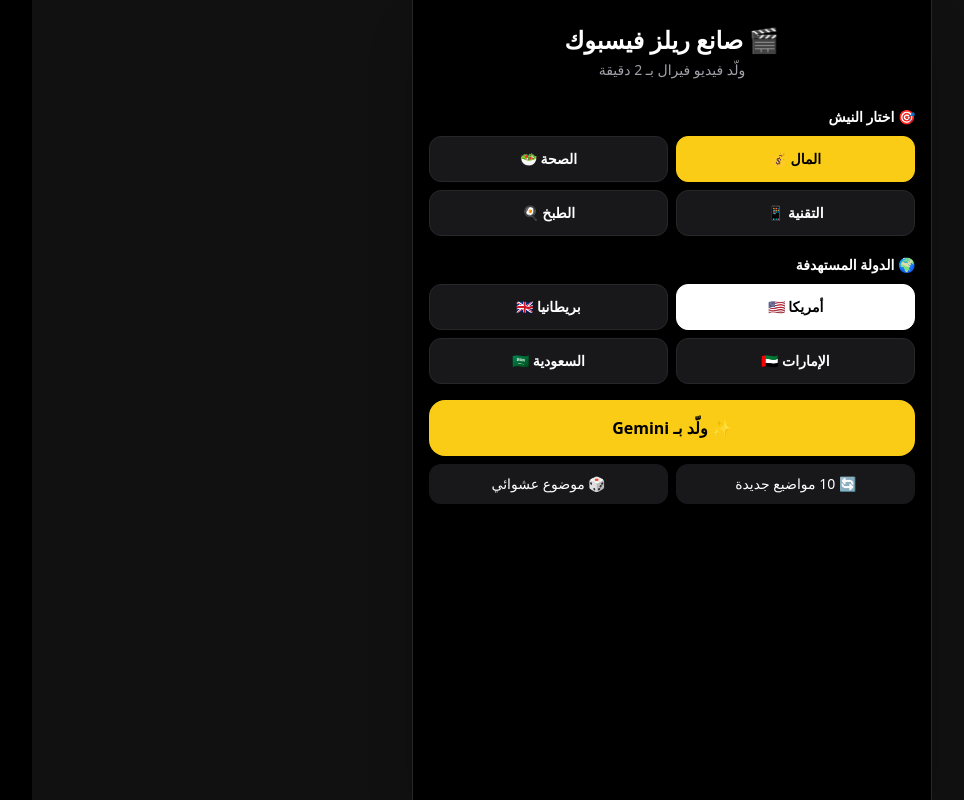
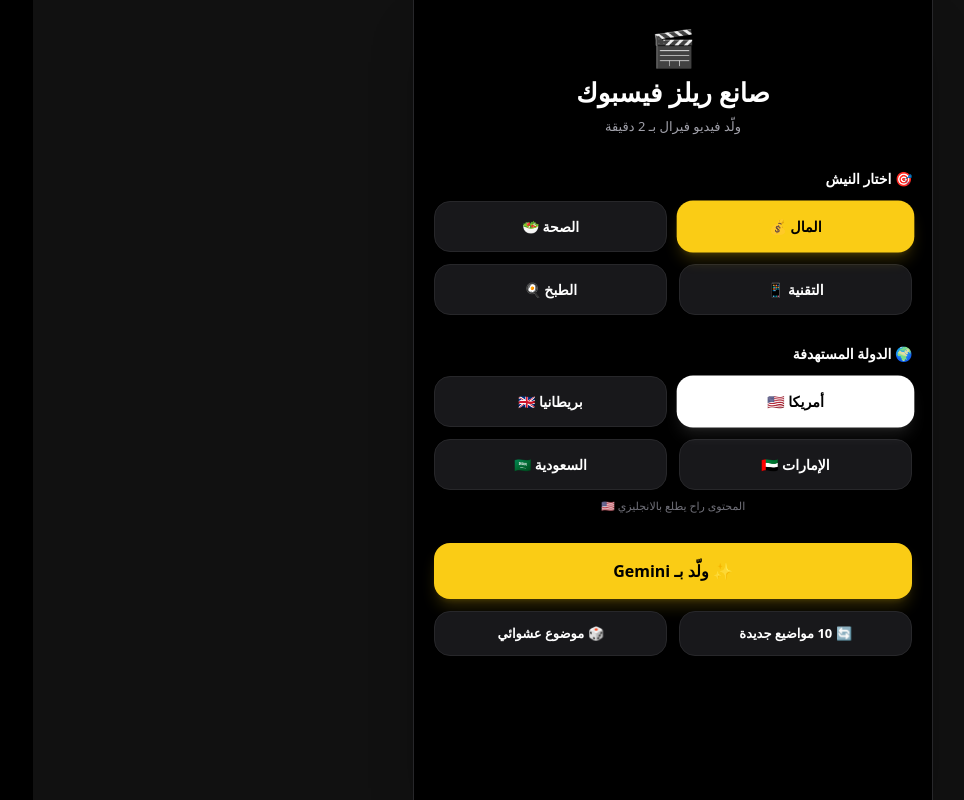
Before and after one commit to abc571880-ui/facebook-reels-maker, a Next.js app: page / in a window 1280 px wide. Shown: the whole page, without its empty margins (65-1029 px from the left). Built offline with nearby package versions, Linux system fonts and the light colour scheme.

Commit message:
Update page.tsx

```diff
--- a/app/page.tsx
+++ b/app/page.tsx
@@ -2,21 +2,21 @@
 import { useState } from "react";
 
 const NICHES = [
-  { id: "money", name: "المال 💰", topics: ["How I saved $500 in 30 days", "Why your salary disappears in 10 days", "Side incomes you can start tonight", "3 money mistakes keeping you poor", "How rich people think about money", "Stop doing this with your money", "My $1000 emergency fund challenge", "Passive income ideas for beginners", "Why you are still broke", "5 habits of millionaires"] },
-  { id: "health", name: "الصحة 🥗", topics: ["Drink this every morning", "Why you are always tired", "3 foods destroying your health", "Lose belly fat without gym", "This habit is killing you slowly", "Morning routine of healthy people", "Stop eating this at night", "How I lost 10kg in 2 months", "Your body needs this vitamin", "Sleep like this to live longer"] },
-  { id: "tech", name: "التقنية 📱", topics: ["AI tools that make you money", "Your phone is spying on you", "Best AI apps in 2026", "Stop using ChatGPT like this", "Future jobs that will disappear", "This AI will replace your job", "Hidden iPhone tricks", "Make money with AI in 2026", "Secrets of your phone you didn't know", "Top 5 apps you need now"] },
-  { id: "cooking", name: "الطبخ 🍳", topics: ["3 ingredients dinner in 10 minutes", "This recipe broke the internet", "Crispy chicken secret", "Pasta in 5 minutes", "Best breakfast ever", "Stop cooking rice like this", "Viral pasta recipe", "Cheap meal that tastes expensive", "My grandmother's secret recipe", "Easy dessert with 2 ingredients"] },
+  { id: "money", name: "المال 💰", en: ["How I saved $500 in 30 days", "Why your salary disappears in 10 days", "Side incomes you can start tonight", "3 money mistakes keeping you poor", "How rich people think about money", "Stop doing this with your money", "My $1000 emergency fund challenge", "Passive income ideas for beginners", "Why you are still broke", "5 habits of millionaires"], ar: ["كيف وفّرت 500$ بـ 30 يوم", "ليش راتبك بخلص بـ 10 أيام", "دخل إضافي بتبلشو الليلة", "3 أخطاء بتخليك فقير", "كيف الأغنياء بفكرو بالمال", "وقف تعمل هيك بمصاريك", "تحدي 1000$ للطوارئ", "أفكار دخل سلبي للمبتدئين", "ليش انت لسا مفلس", "5 عادات المليونيرية"] },
+  { id: "health", name: "الصحة 🥗", en: ["Drink this every morning", "Why you are always tired", "3 foods destroying your health", "Lose belly fat without gym", "This habit is killing you slowly", "Morning routine of healthy people", "Stop eating this at night", "How I lost 10kg in 2 months", "Your body needs this vitamin", "Sleep like this to live longer"], ar: ["اشرب هاد كل صبح", "ليش انت دايماً تعبان", "3 أكلات بتدمر صحتك", "انحف بدون جيم", "هاي العادة بتقتلك ببطء", "روتين الصبح للناس الصحية", "وقف تاكل هاد بالليل", "كيف خسرت 10 كيلو بشهرين", "جسمك محتاج هاد الفيتامين", "نام هيك لتعيش أطول"] },
+  { id: "tech", name: "التقنية 📱", en: ["AI tools that make you money", "Your phone is spying on you", "Best AI apps in 2026", "Stop using ChatGPT like this", "Future jobs that will disappear", "This AI will replace your job", "Hidden iPhone tricks", "Make money with AI in 2026", "Secrets of your phone you didn't know", "Top 5 apps you need now"], ar: ["أدوات ذكاء اصطناعي بتعملك مصاري", "تلفونك بتجسس عليك", "أفضل تطبيقات ذكاء اصطناعي 2026", "وقف تستخدم شات جي بي تي هيك", "وظايف راح تختفي بالمستقبل", "هاد الذكاء الاصطناعي راح ياخد شغلك", "حيل آيفون مخفية", "اعمل مصاري بالذكاء الاصطناعي", "أسرار تلفونك ما كنت تعرفها", "أهم 5 تطبيقات لازم عندك"] },
+  { id: "cooking", name: "الطبخ 🍳", en: ["3 ingredients dinner in 10 minutes", "This recipe broke the internet", "Crispy chicken secret", "Pasta in 5 minutes", "Best breakfast ever", "Stop cooking rice like this", "Viral pasta recipe", "Cheap meal that tastes expensive", "My grandmother's secret recipe", "Easy dessert with 2 ingredients"], ar: ["عشا بـ 3 مكونات بـ 10 دقايق", "هاي الوصفة كسرت النت", "سر الدجاج المقرمش", "باستا بـ 5 دقايق", "أطيب فطور بالعالم", "وقف تطبخ الرز هيك", "وصفة الباستا الترند", "أكلة رخيصة طعمها فخم", "وصفة ستي السرية", "حلو سهل بمكونين"] },
 ];
 
 const BACKGROUNDS = [
-  { id: "gold", name: "ذهب - ثروة", img: "https://images.unsplash.com/photo-1621761191319-c6fb62004040?w=800&q=80" },
-  { id: "stocks", name: "أسهم - صعود", img: "https://images.unsplash.com/photo-1611974789855-9c2a0a7236a3?w=800&q=80" },
-  { id: "bank", name: "بنك", img: "https://images.unsplash.com/photo-1501167786227-4cba60f6d58f?w=800&q=80" },
-  { id: "money2", name: "فلوس - دولارات", img: "https://images.unsplash.com/photo-1554672408-730436b60dde?w=800&q=80" },
-  { id: "city", name: "مدينة - أعمال", img: "https://images.unsplash.com/photo-1486406146926-c627a92ad1ab?w=800&q=80" },
-  { id: "laptop", name: "لابتوب - شغل", img: "https://images.unsplash.com/photo-1496181133206-80ce9b88a853?w=800&q=80" },
+  { id: "gold", name: "ذهب", img: "https://images.unsplash.com/photo-1610375461246-83df859d849d?w=800&q=80" },
+  { id: "money", name: "فلوس", img: "https://images.unsplash.com/photo-1554672408-730436b60dde?w=800&q=80" },
+  { id: "dark", name: "أسود فخم", img: "https://images.unsplash.com/photo-1618005182384-a83a8bd57fbe?w=800&q=80" },
+  { id: "city", name: "مدينة", img: "https://images.unsplash.com/photo-1477959858617-67f85cf4f1df?w=800&q=80" },
+  { id: "green", name: "أسهم", img: "https://images.unsplash.com/photo-1460925895917-afdab827c52f?w=800&q=80" },
   { id: "luxury", name: "فخامة", img: "https://images.unsplash.com/photo-1507003211169-0a1dd7228f2d?w=800&q=80" },
-  { id: "nature", name: "طبيعة", img: "https://images.unsplash.com/photo-1506905925346-21bda4d32df4?w=800&q=80" },
+  { id: "office", name: "مكتب", img: "https://images.unsplash.com/photo-1497366216548-37526070297c?w=800&q=80" },
+  { id: "chart", name: "رسم بياني", img: "https://images.unsplash.com/photo-1543286386-713bdd548da4?w=800&q=80" },
 ];
 
 const COUNTRIES = [
@@ -35,25 +35,43 @@ export default function Home() {
   const [loading, setLoading] = useState(false);
   const [copied, setCopied] = useState(false);
 
+  const isEnglish = country === "USA" || country === "UK";
   const currentCountry = COUNTRIES.find(c => c.id === country)!;
   const currentNiche = NICHES.find(n => n.id === niche)!;
 
   const generate = () => {
     setLoading(true);
     setTimeout(() => {
-      const shuffled = [...currentNiche.topics].sort(() => Math.random() - 0.5).slice(0, 10);
+      const list = isEnglish ? currentNiche.en : currentNiche.ar;
+      const shuffled = [...list].sort(() => Math.random() - 0.5).slice(0, 10);
       setTopics(shuffled);
       setSelectedTopic(shuffled[0]);
       setLoading(false);
-    }, 800);
+    }, 700);
   };
 
   const randomTopic = () => {
-    const t = currentNiche.topics[Math.floor(Math.random() * currentNiche.topics.length)];
-    setSelectedTopic(t);
+    const list = isEnglish ? currentNiche.en : currentNiche.ar;
+    setSelectedTopic(list[Math.floor(Math.random() * list.length)]);
   };
 
-  const caption = `${selectedTopic}\n\nSave this video! Follow for more daily tips 🔥\n\n#facebookreels #viralreels #${niche} #fyp #reels #viral #trending`;
+  const tips = isEnglish ? [
+    "Start today, don't wait",
+    "Save 20% of your income",
+    "Cut useless expenses",
+    "Build a side income",
+    "Invest in yourself",
+  ] : [
+    "ابدأ اليوم، لا تنتظر",
+    "وفّر 20% من دخلك",
+    "اقطع المصاريف الفاضية",
+    "ابني دخل إضافي",
+    "استثمر في نفسك",
+  ];
+
+  const caption = isEnglish
+    ? `${selectedTopic}\n\nSave this video! Follow for more daily tips 🔥\n\n#facebookreels #viralreels #money #fyp #reels #viral #trending`
+    : `${selectedTopic}\n\nاحفظ الفيديو! تابعني لنصايح يومية 🔥\n\n#ريلز #فيسبوك #مال #فلوس #ترند`;
 
   const copyCaption = () => {
     navigator.clipboard.writeText(caption);
@@ -63,54 +81,65 @@ export default function Home() {
 
   return (
     <div className="min-h-screen bg-[#111111] flex justify-center">
-      {/* هاد هو الحاوية اللي بالنص - 520px بس */}
-      <div className="w-full max-w-[520px] bg-black text-white min-h-screen px-4 py-6 shadow-2xl border-x border-zinc-800">
+      <div className="w-full max-w-[520px] bg-black text-white min-h-screen px-5 py-7 shadow-2xl border-x border-zinc-800">
 
-        {/* الهيدر */}
-        <div className="text-center mb-6">
-          <h1 className="text-2xl font-black">🎬 صانع ريلز فيسبوك</h1>
-          <p className="text-zinc-400 text-sm mt-1">ولّد فيديو فيرال بـ 2 دقيقة</p>
+        {/* هيدر */}
+        <div className="text-center mb-8">
+          <div className="text-4xl mb-2">🎬</div>
+          <h1 className="text-[26px] font-black leading-tight">صانع ريلز فيسبوك</h1>
+          <p className="text-zinc-400 text-[13px] mt-2">ولّد فيديو فيرال بـ 2 دقيقة</p>
         </div>
 
-        {/* النيش */}
-        <label className="text-sm font-bold">🎯 اختار النيش</label>
-        <div className="grid grid-cols-2 gap-2 mt-2 mb-4">
+        {/* النيش - أزرار مفصولة */}
+        <div className="mb-7">
+          <p className="text-[14px] font-bold mb-3">🎯 اختار النيش</p>
+          <div className="grid grid-cols-2 gap-3">
             {NICHES.map(n => (
-            <button key={n.id} onClick={() => { setNiche(n.id); setTopics([]); }}
-              className={`p-3 rounded-xl text-sm font-bold border ${niche === n.id ? "bg-yellow-400 text-black border-yellow-400" : "bg-zinc-900 border-zinc-800"}`}>
+              <button key={n.id} onClick={() => { setNiche(n.id); setTopics([]); setSelectedTopic(""); }}
+                className={`py-3.5 px-3 rounded-2xl text-[14px] font-bold transition-all ${niche === n.id ? "bg-yellow-400 text-black shadow-lg shadow-yellow-400/20 scale-[1.02]" : "bg-zinc-900 text-white border border-zinc-800 hover:bg-zinc-800"}`}>
                 {n.name}
               </button>
             ))}
           </div>
+        </div>
 
-        {/* الدولة */}
-        <label className="text-sm font-bold">🌍 الدولة المستهدفة</label>
-        <div className="grid grid-cols-2 gap-2 mt-2 mb-4">
+        {/* الدولة - أزرار مفصولة */}
+        <div className="mb-7">
+          <p className="text-[14px] font-bold mb-3">🌍 الدولة المستهدفة</p>
+          <div className="grid grid-cols-2 gap-3">
             {COUNTRIES.map(c => (
-            <button key={c.id} onClick={() => setCountry(c.id)}
-              className={`p-3 rounded-xl text-sm font-bold border ${country === c.id ? "bg-white text-black border-white" : "bg-zinc-900 border-zinc-800"}`}>
+              <button key={c.id} onClick={() => { setCountry(c.id); setTopics([]); setSelectedTopic(""); }}
+                className={`py-3.5 px-3 rounded-2xl text-[14px] font-bold transition-all ${country === c.id ? "bg-white text-black shadow-lg shadow-white/10 scale-[1.02]" : "bg-zinc-900 text-white border border-zinc-800 hover:bg-zinc-800"}`}>
                 {c.name}
               </button>
             ))}
           </div>
+          <p className="text-[11px] text-zinc-500 mt-2 text-center">
+            {isEnglish ? "المحتوى راح يطلع بالانجليزي 🇺🇸" : "المحتوى راح يطلع بالعربي"}
+          </p>
+        </div>
 
-        {/* زر التوليد */}
-        <button onClick={generate} className="w-full bg-yellow-400 text-black font-black py-4 rounded-2xl text-base mb-2">
+        {/* زر التوليد الكبير */}
+        <div className="mb-3">
+          <button onClick={generate} className="w-full bg-yellow-400 text-black font-black py-4 rounded-2xl text-[16px] shadow-lg shadow-yellow-400/20 active:scale-[0.98] transition-all">
             {loading ? "جاري التوليد... ⏳" : "✨ ولّد بـ Gemini"}
           </button>
-        <div className="flex gap-2 mb-6">
-          <button onClick={generate} className="flex-1 bg-zinc-900 py-2.5 rounded-xl text-sm">🔄 10 مواضيع جديدة</button>
-          <button onClick={randomTopic} className="flex-1 bg-zinc-900 py-2.5 rounded-xl text-sm">🎲 موضوع عشوائي</button>
+        </div>
+
+        {/* الزرين الصغار - مفصولين */}
+        <div className="flex gap-3 mb-8">
+          <button onClick={generate} className="flex-1 bg-zinc-900 border border-zinc-800 py-3 rounded-2xl text-[13px] font-bold hover:bg-zinc-800 transition-all">🔄 10 مواضيع جديدة</button>
+          <button onClick={randomTopic} className="flex-1 bg-zinc-900 border border-zinc-800 py-3 rounded-2xl text-[13px] font-bold hover:bg-zinc-800 transition-all">🎲 موضوع عشوائي</button>
         </div>
 
         {/* المواضيع */}
         {topics.length > 0 && (
-          <div className="mb-6">
-            <h3 className="font-bold mb-2">🔥 اختار هوك:</h3>
-            <div className="space-y-2">
+          <div className="mb-8">
+            <h3 className="font-bold text-[15px] mb-3">🔥 اختار هوك:</h3>
+            <div className="space-y-3">
               {topics.slice(0, 5).map(t => (
-                <button key={t} onClick={() => setSelectedTopic(t)}
-                  className={`w-full text-right p-3 rounded-xl text-sm border ${selectedTopic === t ? "bg-yellow-400 text-black font-bold border-yellow-400" : "bg-zinc-900 border-zinc-800"}`}>
+                <button key={t} onClick={() => setSelectedTopic(t)} dir={isEnglish ? "ltr" : "rtl"}
+                  className={`w-full text-center p-4 rounded-2xl text-[14px] leading-relaxed transition-all ${selectedTopic === t ? "bg-yellow-400 text-black font-bold shadow-lg shadow-yellow-400/20" : "bg-zinc-900 border border-zinc-800 hover:bg-zinc-800"}`}>
                   {t}
                 </button>
               ))}
@@ -118,73 +147,79 @@ export default function Home() {
           </div>
         )}
 
-        {/* الخلفيات */}
         {selectedTopic && (
           <>
-            <h3 className="font-bold mb-2">🖼️ اختار خلفية:</h3>
-            <div className="grid grid-cols-4 gap-2 mb-6">
+            {/* الخلفيات */}
+            <div className="mb-8">
+              <h3 className="font-bold text-[15px] mb-3">🖼️ اختار خلفية:</h3>
+              <div className="grid grid-cols-4 gap-3">
                 {BACKGROUNDS.map(b => (
-                <button key={b.id} onClick={() => setSelectedBg(b)} className="relative rounded-xl overflow-hidden aspect-square">
+                  <button key={b.id} onClick={() => setSelectedBg(b)} className="relative rounded-2xl overflow-hidden aspect-square border border-zinc-800">
                     <img src={b.img} className="w-full h-full object-cover" alt={b.name} />
-                  {selectedBg.id === b.id && <div className="absolute inset-0 border-[3px] border-yellow-400 rounded-xl" />}
-                  <span className="absolute bottom-1 right-1 left-1 bg-black/70 text-[10px] py-1 rounded-md">{b.name}</span>
+                    {selectedBg.id === b.id && <div className="absolute inset-0 border-[3px] border-yellow-400 rounded-2xl" />}
+                    <span className="absolute bottom-1.5 right-1.5 left-1.5 bg-black/75 text-[10px] py-1 rounded-lg">{b.name}</span>
                   </button>
                 ))}
               </div>
+            </div>
 
-            {/* المعاينة - بالنص و 9:16 */}
-            <div className="flex justify-center mb-4">
-              <div className="w-[280px] aspect-[9/16] rounded-[24px] overflow-hidden relative shadow-2xl border border-zinc-700">
+            {/* المعاينة */}
+            <div className="flex justify-center mb-5">
+              <div className="w-[280px] aspect-[9/16] rounded-[28px] overflow-hidden relative shadow-2xl border border-zinc-700 bg-zinc-900">
                 <img src={selectedBg.img} className="absolute inset-0 w-full h-full object-cover" alt="" />
-                <div className="absolute inset-0 bg-black/40" />
+                <div className="absolute inset-0 bg-black/60" />
                 <div className="absolute inset-0 flex flex-col justify-between p-4">
-                  <p className="text-white font-black text-lg leading-tight text-center mt-6">{selectedTopic}</p>
-                  <div className="space-y-1.5">
-                    {["1. ابدأ اليوم، لا تنتظر", "2. وفّر 20% من دخلك", "3. اقطع المصاريف الفاضية", "4. ابني دخل إضافي", "5. استثمر في نفسك"].map(t => (
-                      <p key={t} className="bg-black/70 rounded-lg px-2 py-1.5 text-[11px] text-right">{t}</p>
+                  <p dir={isEnglish ? "ltr" : "rtl"} className="text-white font-black text-[19px] leading-tight text-center mt-7 drop-shadow-lg">{selectedTopic}</p>
+                  <div className="space-y-2">
+                    {tips.map((t, i) => (
+                      <p key={t} dir={isEnglish ? "ltr" : "rtl"} className="bg-black/70 backdrop-blur rounded-xl px-3 py-2.5 text-[12px] text-left flex gap-2">
+                        <span className="bg-yellow-400 text-black w-5 h-5 rounded-full flex items-center justify-center text-[11px] font-black shrink-0">{i + 1}</span>
+                        <span>{t.replace(/^\d+\.\s/, "")}</span>
+                      </p>
                     ))}
                   </div>
                   <p className="text-center text-[10px] text-zinc-300">@ yourpage • Follow for more</p>
                 </div>
-                <span className="absolute top-2 left-2 bg-black/70 text-[10px] px-2 py-1 rounded-full">20 ثانية</span>
+                <span className="absolute top-3 left-3 bg-black/70 text-[10px] px-2.5 py-1 rounded-full">20 ثانية</span>
               </div>
             </div>
 
-            <button className="w-full bg-green-500 font-black py-3.5 rounded-2xl mb-6">⬇️ تحميل فيديو - 20 ثانية</button>
+            <button className="w-full bg-green-500 font-black py-4 rounded-2xl mb-8 shadow-lg shadow-green-500/20 active:scale-[0.98] transition-all">⬇️ تحميل فيديو - 20 ثانية</button>
 
             {/* الكابشن */}
-            <div className="bg-zinc-900 rounded-2xl p-4 mb-4">
-              <h4 className="font-bold mb-2">📝 الكابشن + الهاشتاغات</h4>
-              <p className="text-sm text-zinc-300 whitespace-pre-line leading-relaxed">{caption}</p>
-              <button onClick={copyCaption} className="w-full bg-green-600 py-2.5 rounded-xl mt-3 font-bold text-sm">
+            <div className="bg-zinc-900 border border-zinc-800 rounded-3xl p-5 mb-5">
+              <h4 className="font-bold mb-3">📝 الكابشن + الهاشتاغات</h4>
+              <p dir={isEnglish ? "ltr" : "rtl"} className="text-[13px] text-zinc-300 whitespace-pre-line leading-relaxed text-left">{caption}</p>
+              <button onClick={copyCaption} className="w-full bg-green-600 py-3.5 rounded-2xl mt-4 font-bold text-[14px] active:scale-[0.98] transition-all">
                 {copied ? "✅ تم النسخ!" : "📋 نسخ الكابشن + الهاشتاغات"}
               </button>
             </div>
 
-            {/* دليل النشر */}
-            <div className="bg-zinc-900 rounded-2xl p-4 mb-4">
+            {/* اللوكيشن */}
+            <div className="bg-zinc-900 border border-zinc-800 rounded-3xl p-5 mb-5">
               <h4 className="font-bold mb-2">📍 وين تحط اللوكيشن؟</h4>
-              <p className="text-lg font-black">📍 {currentCountry.city}</p>
-              <p className="text-xs text-zinc-400 mt-1">لما تنشر الريلز على الفيس → اضغط Add Location → اكتب {currentCountry.city.split(",")[0]} → اختار {currentCountry.city}</p>
-              <p className="text-xs bg-yellow-900/50 text-yellow-200 p-2 rounded-lg mt-2">⚠️ مهم: لا تشغل GPS وانت بتنشر - حط اللوكيشن يدوياً مثل ما فوق</p>
+              <p dir="ltr" className="text-[16px] font-black text-left">📍 {currentCountry.city}</p>
+              <p className="text-[12px] text-zinc-400 mt-2 leading-relaxed">لما تنشر الريلز → Add Location → اكتب {currentCountry.city.split(",")[0]} → اختار {currentCountry.city}</p>
+              <p className="text-[12px] bg-yellow-900/40 text-yellow-200 p-3 rounded-xl mt-3">⚠️ مهم: لا تشغل GPS وانت بتنشر - حط اللوكيشن يدوياً</p>
             </div>
 
-            <div className="bg-zinc-900 rounded-2xl p-4 mb-6">
-              <h4 className="font-bold mb-2">✍️ كيف تنشر على فيس ريلز؟</h4>
-              <ol className="text-sm text-zinc-300 space-y-1.5 leading-relaxed">
-                <li>1. افتح فيسبوك → اضغط + → Reels</li>
-                <li>2. ارفع الفيديو اللي حملته من هون</li>
-                <li>3. الصق الكابشن + الهاشتاغات اللي نسختهم من المربع الواحد تحت</li>
-                <li>4. اضغط Add Location → اكتب {currentCountry.city.split(",")[0]} → اختاره</li>
-                <li>5. اضغط على Audience → Public</li>
-                <li>6. لا تحط رابط بالكابشن</li>
-                <li>7. انشر بالوقت اللي فوق</li>
-                <li>8. ضيف الأغنية من داخل الفيس ريلز - من مكتبة الأغاني - عشان ما يجيك حقوق</li>
-              </ol>
-              <p className="text-xs text-zinc-400 mt-3">🕐 أفضل وقت: {currentCountry.time} | فرق التوقيت: {currentCountry.diff}</p>
+            {/* دليل النشر */}
+            <div className="bg-zinc-900 border border-zinc-800 rounded-3xl p-5 mb-7">
+              <h4 className="font-bold mb-3">✍️ كيف تنشر على فيس ريلز؟</h4>
+              <div className="space-y-2.5 text-[13px] text-zinc-300 leading-relaxed">
+                <p>1. افتح فيسبوك → اضغط + → Reels</p>
+                <p>2. ارفع الفيديو اللي حملته من هون</p>
+                <p>3. الصق الكابشن + الهاشتاغات</p>
+                <p>4. Add Location → {currentCountry.city}</p>
+                <p>5. Audience → Public</p>
+                <p>6. لا تحط رابط بالكابشن</p>
+                <p>7. انشر بالوقت اللي تحت</p>
+                <p>8. ضيف الأغنية من داخل الفيس - عشان ما يجيك حقوق</p>
+              </div>
+              <p className="text-[12px] text-zinc-400 mt-4 pt-3 border-t border-zinc-800">🕐 أفضل وقت: {currentCountry.time} | {currentCountry.diff}</p>
             </div>
 
-            <button onClick={() => { setTopics([]); setSelectedTopic(""); window.scrollTo({ top: 0, behavior: "smooth" }); }} className="w-full bg-zinc-800 py-3 rounded-2xl font-bold mb-4">🔄 ابدأ فيديو جديد</button>
+            <button onClick={() => { setTopics([]); setSelectedTopic(""); window.scrollTo({ top: 0, behavior: "smooth" }); }} className="w-full bg-zinc-800 border border-zinc-700 py-3.5 rounded-2xl font-bold mb-2 active:scale-[0.98] transition-all">🔄 ابدأ فيديو جديد</button>
           </>
         )}
       </div>
```
Lines whose indentation alone changed are shown as unchanged.
